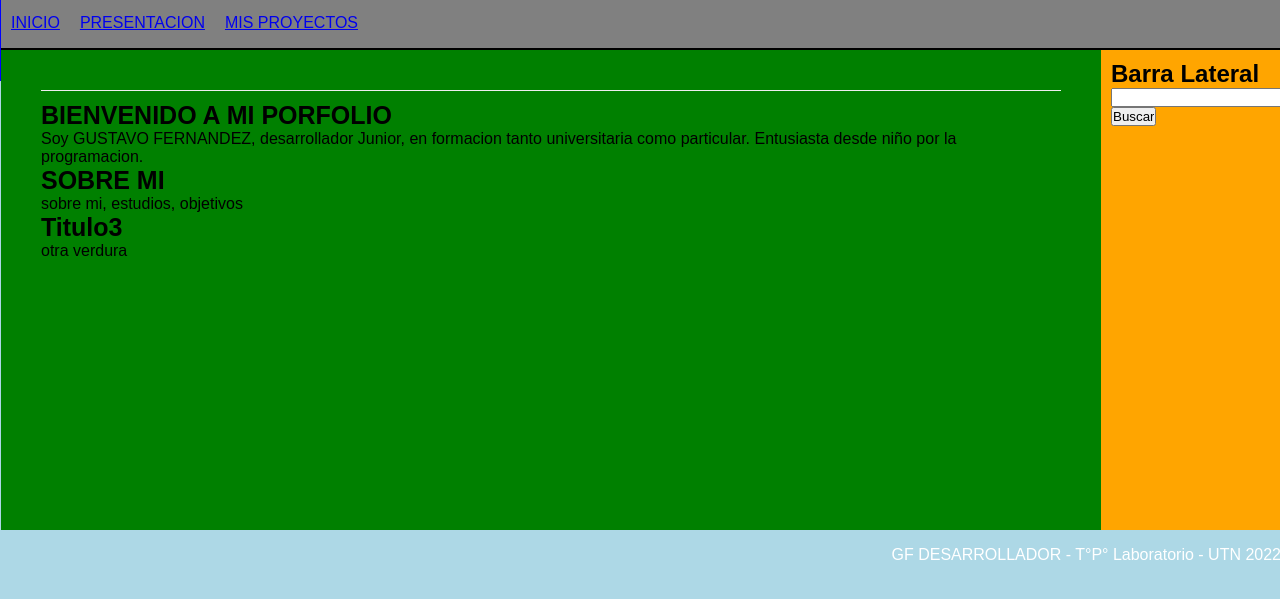
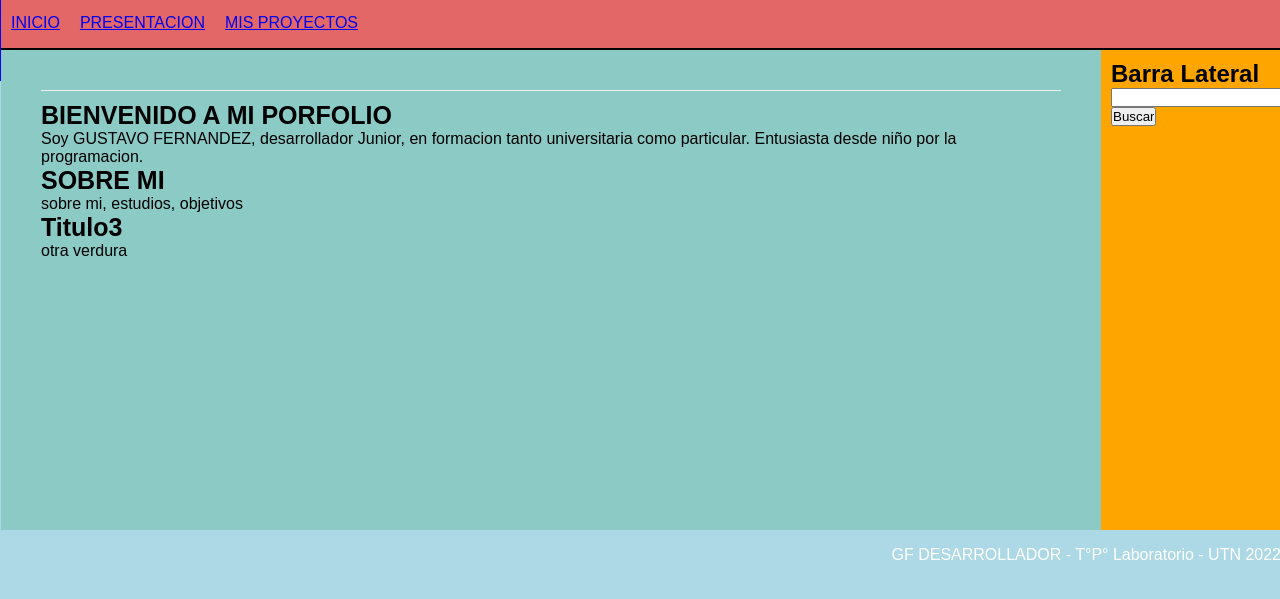
Before and after one commit to Gustavo-Ferna/Gustavo-Ferna.github.io, a plain HTML site: page index.html in a window 1280 px wide. Shown: the part 65-664 px from the top of the page. Drawn offline with Linux system fonts and the light colour scheme.

Commit message:
se cambio algunos colores en rama MASTER

```diff
--- a/estilos.css
+++ b/estilos.css
@@ -26,7 +26,7 @@ header{
 }
 
 nav{
-    background: gray;
+    background: rgb(227, 103, 103);
     height: 50px;
     border-bottom: 2px solid black;
 }
@@ -46,7 +46,7 @@ nav ul li{
     float: left;
     width: 1020px;
     min-height: 400px;
-    background: green;
+    background: rgb(139, 202, 197);
     padding: 40px;
 }
 
```
